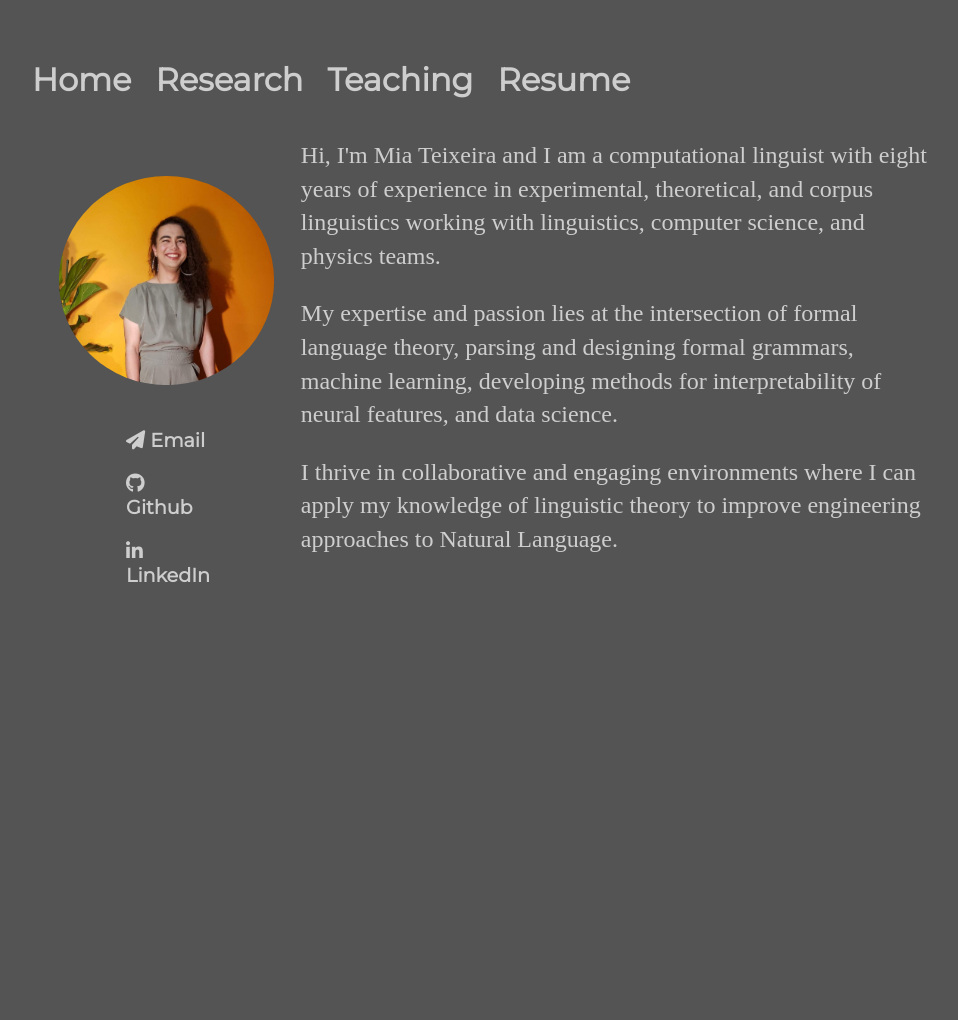
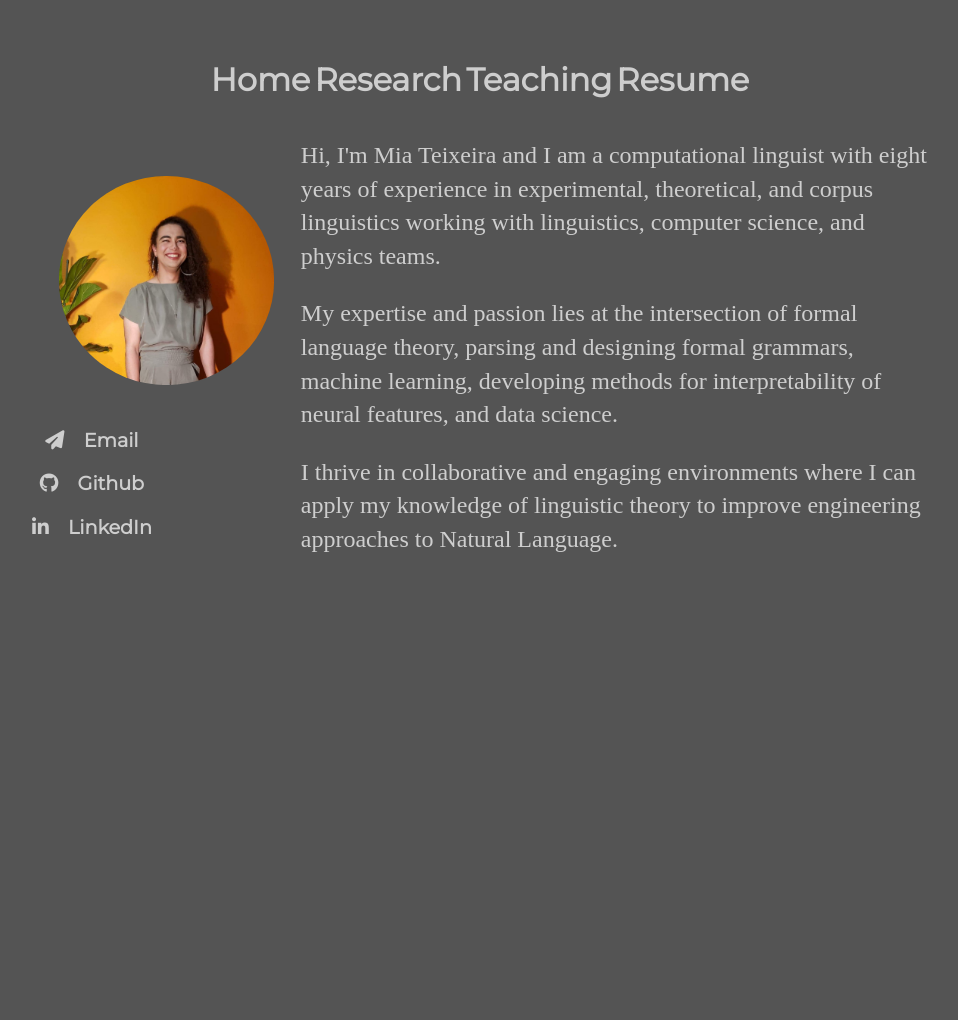
Before and after one commit to miateixeira/miateixeira.github.io, a Jekyll site: the page built from index.html, in a window 1280 px wide. Shown: the whole page, without its empty margins (160-1118 px from the left). Built offline with Jekyll 4.4.1, drawn with Linux system fonts in a browser that asks for light colours; nearby versions of some CDN libraries.

Commit message:
adjust navbar and sidebar spacing

```diff
--- a/css/main.css
+++ b/css/main.css
@@ -15,16 +15,20 @@ nav ul, div.sidebar ul {
   padding: 0px;
   list-style: none;
   font-weight: bold;
+  text-align: center;
 }
 
 div.sidebar ul {
-  width: 30%;
-  margin-left: 35%;
+  /* width: 30%; */
+  /* margin-left: 35%; */
+  display: inline-block;
+  margin: 1em auto;
 }
 
 nav ul li {
-  display: inline;
-  margin-right: 20px;
+  display: inline-block;
+  margin: 0 auto;
+  /* margin-right: 20px; */
   font-size: 2em;
 }
 
@@ -41,6 +45,10 @@ a {
 a:hover {
   color: #999;
   text-decoration: none;
+}
+
+a i {
+  margin-right: 1em;
 }
 
 h1 {
--- a/index.html
+++ b/index.html
@@ -8,9 +8,9 @@ title: Mia Teixeira
     <div class="sidebar">
       <img class="avatar" src="/img/miateixeira.jpeg" alt="Mia Teixeira">
       <ul>
-        <li><a href="mailto:mia.teixeira314@gmail.com"><i class="fa fa-paper-plane"></i>   Email</a></li>
-        <li><a href="https://github.com/miateixeira"><i class="fa fa-github"></i>   Github</a></li>
-        <li><a href="https://linkedin.com/in/miateixeira"><i class="fa fa-linkedin"></i>   LinkedIn</a></li>
+        <li><a href="mailto:mia.teixeira314@gmail.com"><i class="fa fa-paper-plane"></i>Email</a></li>
+        <li><a href="https://github.com/miateixeira"><i class="fa fa-github"></i>Github</a></li>
+        <li><a href="https://linkedin.com/in/miateixeira"><i class="fa fa-linkedin"></i>LinkedIn</a></li>
       </ul>
     </div><!-- /.avatar -->
 
```
